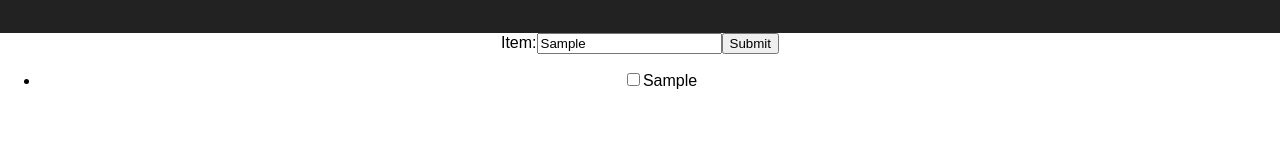
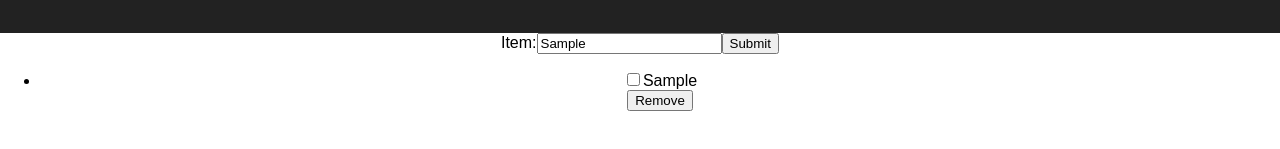
Before and after one commit to armikhalev/react-fp-to-do-app, a React (Create React App) app: page / in a window 1280 px wide. Both pictures are taken after typing "Sample" into the empty fields and a click on the input "Submit". Shown: the part 157-306 px from the top of the page. Built offline with nearby package versions, Linux system fonts and the light colour scheme.

Commit message:
DONE:no further code in JS, Clojure next

```diff
--- a/src/src/item.js
+++ b/src/src/item.js
@@ -2,10 +2,11 @@ import * as React from 'react';
 import Checkbox from './checkbox';
 
 // createItem :: string -> Item
-export const createItem = (name) =>
+export const createItem = (name, remove) =>
   ({
     name,
-    checked: false
+    checked: false,
+    remove
   })
 ;
 
@@ -34,13 +35,12 @@ export const itemComp = (props) => {
   );
 };
 
-export const ListItem = ({ remove, id, name }) => (
-  <li key={name}
-    onClick={() => {
-      remove(id);
-    }}>
+export const ListItem = ({ name, remove, isChecked }) => (
+  <li key={name}>
     <Checkbox
       label={name}
+      checked={isChecked}
       key={name} />
+    <button onClick={remove}>Remove</button>
   </li>
 );
```
